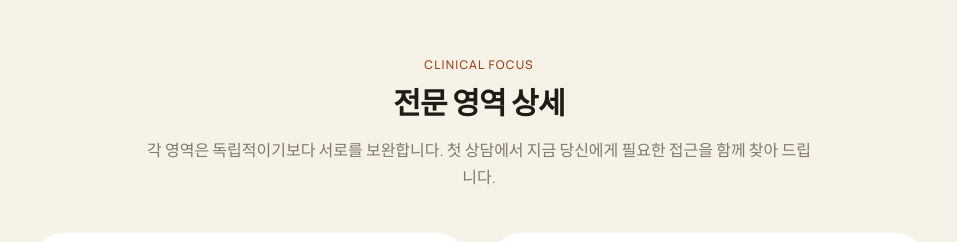
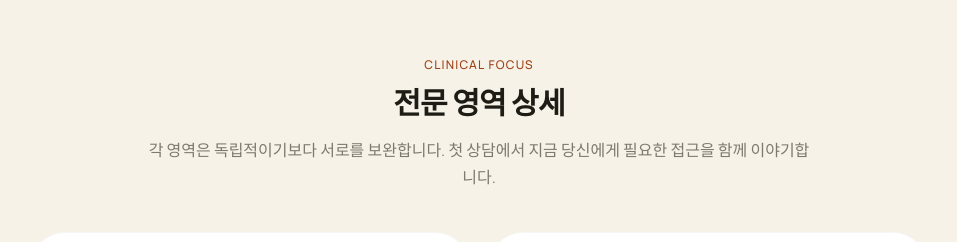
Before and after one commit to act-art-center/actartcenter.com, a Next.js app: page /team in a window 1280 px wide. Shown: the part 2780-3022 px from the top of the page, without its empty margins (161-1118 px from the left). Built offline with nearby package versions, Linux system fonts and the light colour scheme.

Commit message:
copy: refine clinical focus introduction

```diff
--- a/src/app/team/page.tsx
+++ b/src/app/team/page.tsx
@@ -349,7 +349,7 @@ export default function TeamPage() {
           </h2>
           <p className="mt-4 text-center text-charcoal/70 max-w-2xl mx-auto">
             각 영역은 독립적이기보다 서로를 보완합니다. 첫 상담에서 지금 당신에게 필요한 접근을
-            함께 찾아 드립니다.
+            함께 이야기합니다.
           </p>
           <div className="mt-10 grid grid-cols-1 md:grid-cols-2 gap-5 max-w-4xl mx-auto">
             {member.specialtyDetails.map((d) => (
```
